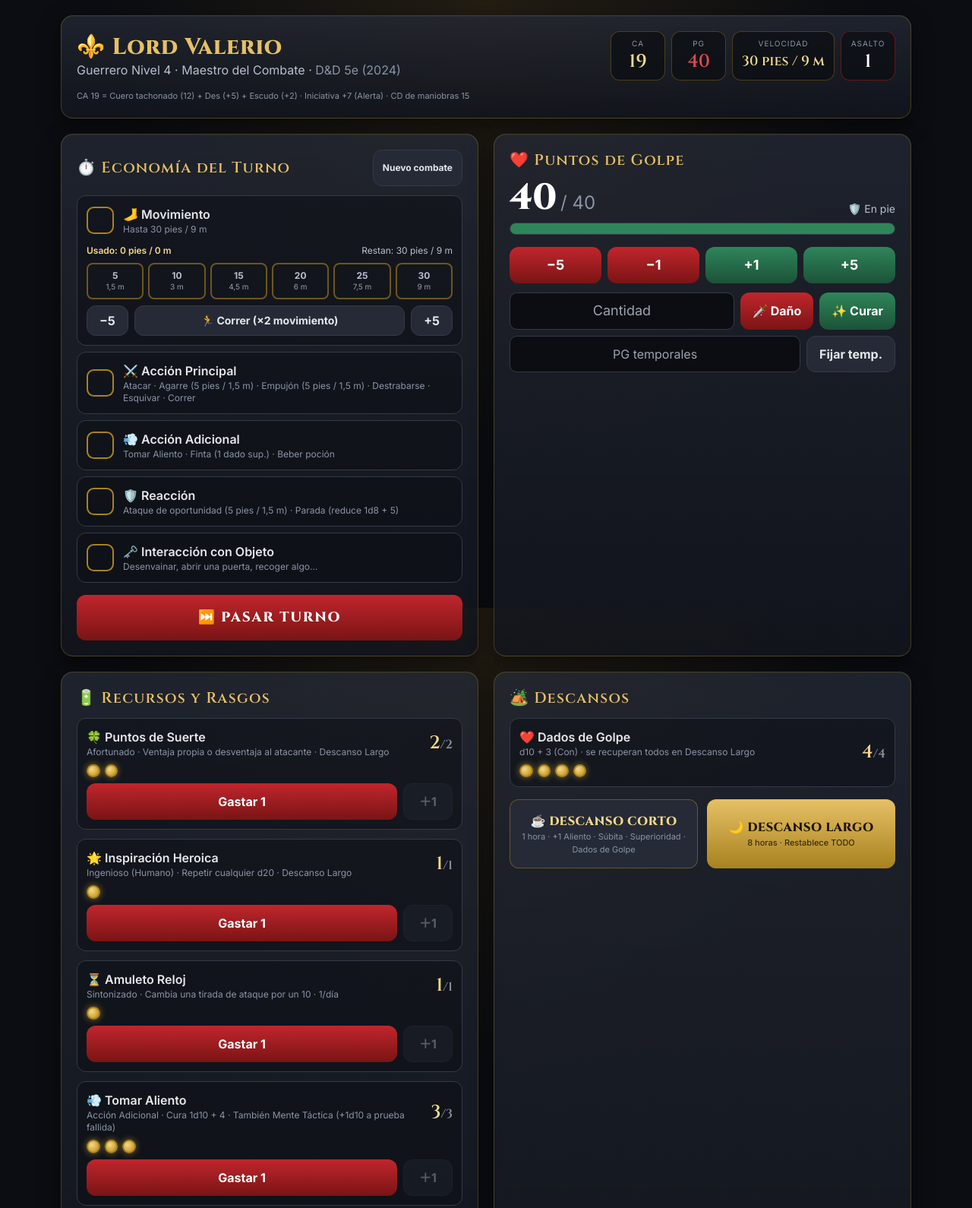
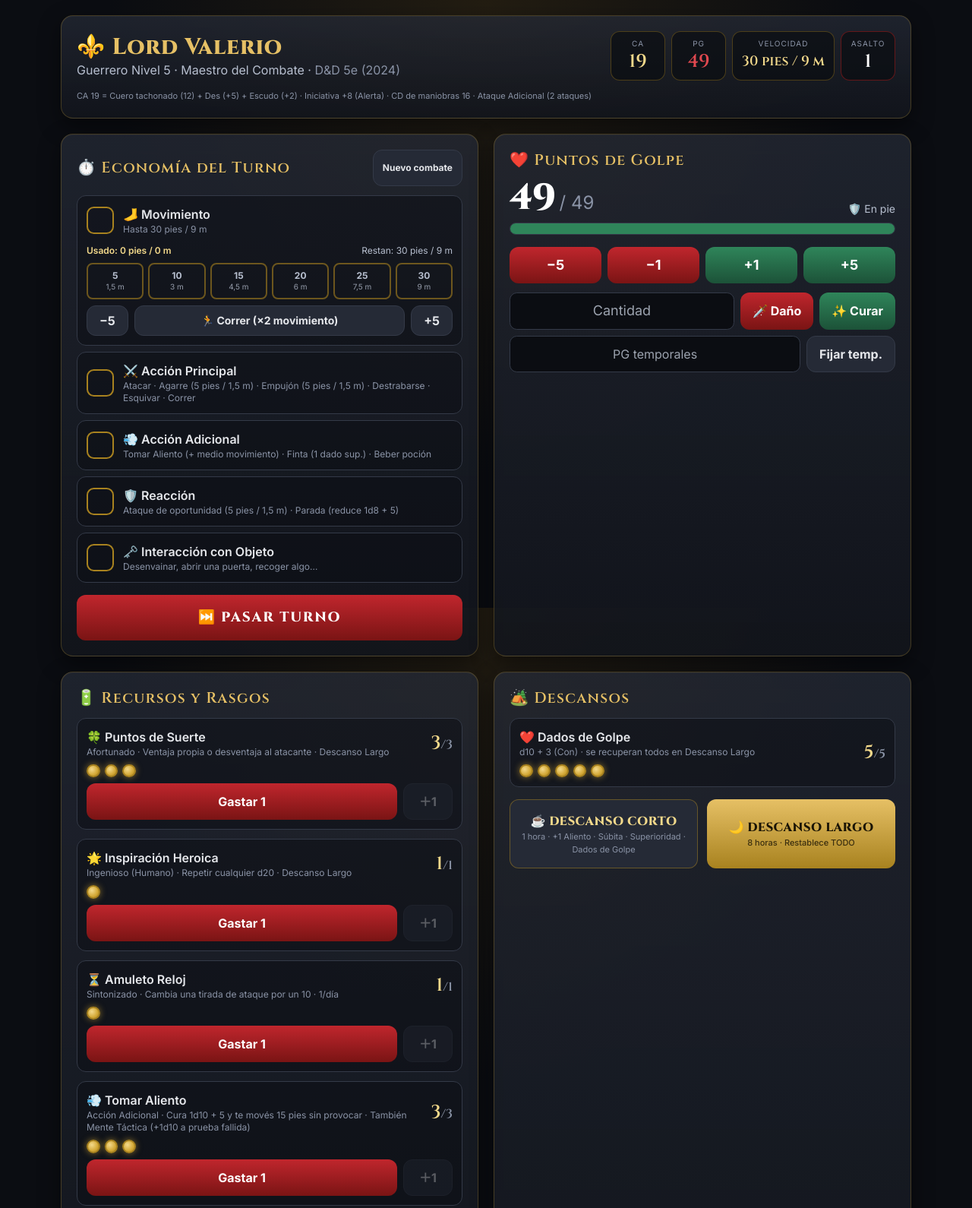
Before and after one commit to manganielloEmiliano/trackers-icespire, a plain HTML site: page valerio.html in a window 1280 px wide. Shown: the top 1590 px of the page at 76% size. Drawn offline with nearby package versions, Linux system fonts and the light colour scheme.

Commit message:
feat: level Valerio up to Fighter 5

```diff
--- a/valerio.html
+++ b/valerio.html
@@ -88,7 +88,7 @@
     <div class="flex flex-wrap items-center justify-between gap-4">
       <div>
         <h1 class="font-display text-2xl sm:text-3xl font-extrabold text-gold-400 tracking-wide">⚜️ Lord Valerio</h1>
-        <p class="text-ink-300 text-sm sm:text-base">Guerrero Nivel 4 · Maestro del Combate · <span class="text-ink-400">D&amp;D 5e (2024)</span></p>
+        <p class="text-ink-300 text-sm sm:text-base">Guerrero Nivel 5 · Maestro del Combate · <span class="text-ink-400">D&amp;D 5e (2024)</span></p>
       </div>
       <div class="flex flex-wrap gap-2 text-center">
         <div class="bg-ink-950/70 border border-gold-600/40 rounded-xl px-3 py-2 min-w-[72px]">
@@ -97,7 +97,7 @@
         </div>
         <div class="bg-ink-950/70 border border-gold-600/40 rounded-xl px-3 py-2 min-w-[72px]">
           <div class="text-[10px] uppercase tracking-widest text-ink-400">PG</div>
-          <div class="font-display text-2xl text-crimson-400" id="hdrHp">40</div>
+          <div class="font-display text-2xl text-crimson-400" id="hdrHp">49</div>
         </div>
         <div class="bg-ink-950/70 border border-gold-600/40 rounded-xl px-3 py-2">
           <div class="text-[10px] uppercase tracking-widest text-ink-400">Velocidad</div>
@@ -109,7 +109,7 @@
         </div>
       </div>
     </div>
-    <p class="text-[11px] text-ink-400 mt-3">CA 19 = Cuero tachonado (12) + Des (+5) + Escudo (+2) · Iniciativa +7 (Alerta) · CD de maniobras 15</p>
+    <p class="text-[11px] text-ink-400 mt-3">CA 19 = Cuero tachonado (12) + Des (+5) + Escudo (+2) · Iniciativa +8 (Alerta) · CD de maniobras 16 · Ataque Adicional (2 ataques)</p>
   </header>
 
   <div class="grid gap-5 lg:grid-cols-2">
@@ -175,7 +175,7 @@
     <!-- FICHA -->
     <section class="card p-4 sm:p-5 lg:col-span-2">
       <details open>
-        <summary class="card-title text-xl cursor-pointer select-none">📜 Ficha del Personaje · Nivel 4</summary>
+        <summary class="card-title text-xl cursor-pointer select-none">📜 Ficha del Personaje · Nivel 5</summary>
         <div id="sheet" class="mt-4 space-y-5"></div>
       </details>
     </section>
@@ -217,7 +217,7 @@
 
   const STORAGE_KEY = 'lord-valerio-tracker-v5';
   const CON_MOD = 3; // Constitución 17 (hoja PDF v13)
-  const FIGHTER_LEVEL = 4;
+  const FIGHTER_LEVEL = 5;
   const SPEED = 30;
 
   // ---------- Utilidades ----------
@@ -233,17 +233,17 @@
   // ---------- Estado por defecto ----------
   const CALTROPS_INFO = `🎒 En tu cinturón · Acción: cubren ${fmt(5)} · TS Des CD 15 o 1 perforante y velocidad 0`;
   const defaults = () => ({
-    hp: 40, maxHp: 40, temp: 0,
+    hp: 49, maxHp: 49, temp: 0,
     round: 1, moved: 0, dash: false, surgeActive: false,
     turn: { move: false, action: false, extra: false, bonus: false, reaction: false, object: false },
     res: {
-      luck:  { cur: 2, max: 2 },
+      luck:  { cur: 3, max: 3 },
       insp:  { cur: 1, max: 1 },
       clock: { cur: 1, max: 1 },
       wind:  { cur: 3, max: 3 },
       surge: { cur: 1, max: 1 },
       sup:   { cur: 4, max: 4 },
-      hd:    { cur: 4, max: 4 }
+      hd:    { cur: 5, max: 5 }
     },
     items: [
       { id: uid(), icon: '🏹', name: 'Flechas de Arco Largo', cur: 59, max: 60, info: `Alcance 150/600 pies (${meters(150)}/${meters(600)} m) · Maestría: Ralentizar` },
@@ -260,13 +260,13 @@
     luck:  { icon: '🍀', name: 'Puntos de Suerte', sub: 'Afortunado · Ventaja propia o desventaja al atacante · Descanso Largo' },
     insp:  { icon: '🌟', name: 'Inspiración Heroica', sub: 'Ingenioso (Humano) · Repetir cualquier d20 · Descanso Largo' },
     clock: { icon: '⏳', name: 'Amuleto Reloj', sub: 'Sintonizado · Cambia una tirada de ataque por un 10 · 1/día' },
-    wind:  { icon: '💨', name: 'Tomar Aliento', sub: `Acción Adicional · Cura 1d10 + ${FIGHTER_LEVEL} · También Mente Táctica (+1d10 a prueba fallida)` },
+    wind:  { icon: '💨', name: 'Tomar Aliento', sub: `Acción Adicional · Cura 1d10 + ${FIGHTER_LEVEL} y te movés 15 pies sin provocar · También Mente Táctica (+1d10 a prueba fallida)` },
     surge: { icon: '⚡', name: 'Acción Súbita', sub: '+1 Acción Principal este turno' },
     sup:   { icon: '🎲', name: 'Dados de Superioridad', sub: 'd8 · CD 15 · Ataque de Maniobra · Finta · Parada' }
   };
 
-  // ---------- Ficha (Nivel 4 · hoja v14 corregida) ----------
-  const PROF = 2;
+  // ---------- Ficha (Nivel 5 · hoja v17 + objetos mágicos) ----------
+  const PROF = 3;
   const abilityMod = score => Math.floor((score - 10) / 2);
   const signed = n => (n >= 0 ? `+${n}` : `${n}`);
 
@@ -289,28 +289,32 @@
   ].map(([name, ab, prof, adv]) => ({ name, ab, prof: !!prof, adv: !!adv, mod: MOD[ab] + (prof ? PROF : 0) }));
 
   const WEAPONS = [
-    { name: 'Estoque +1', atk: 8, dice: [1, 8], dmg: 8, type: 'perforante (mágico)', range: fmt(5),
+    { name: 'Estoque +1', atk: 9, dice: [1, 8], dmg: 8, type: 'perforante (mágico)', range: fmt(5),
       mastery: 'Molestar (Vex): ventaja en tu próximo ataque contra ese objetivo', note: 'Sutil · Duelo +2' },
-    { name: 'Arco Largo', atk: 7, dice: [1, 8], dmg: 5, type: 'perforante', range: `150/600 pies (${meters(150)}/${meters(600)} m)`,
+    { name: 'Arco Largo', atk: 8, dice: [1, 8], dmg: 5, type: 'perforante', range: `150/600 pies (${meters(150)}/${meters(600)} m)`,
       mastery: 'Ralentizar (Slow): −10 pies (3 m) de velocidad', note: 'A dos manos: sin escudo, CA 17' },
-    { name: 'Daga', atk: 7, dice: [1, 4], dmg: 7, type: 'perforante', range: `${fmt(5)} · arrojadiza 20/60 pies (6/18 m)`,
+    { name: 'Ballesta de Mano', atk: 8, dice: [1, 6], dmg: 5, type: 'perforante', range: `30/120 pies (${meters(30)}/${meters(120)} m)`,
+      mastery: 'Molestar (Vex): ventaja en tu próximo ataque contra ese objetivo', note: 'Ligera · Carga (1 disparo por acción, ataque o reacción)' },
+    { name: 'Daga', atk: 8, dice: [1, 4], dmg: 7, type: 'perforante', range: `${fmt(5)} · arrojadiza 20/60 pies (6/18 m)`,
       mastery: 'Sin maestría activa', note: 'x2 · Arrojada: 1d4 + 5 (sin Duelo)' }
   ];
 
   const FEATURES = [
     ['Estilo de Combate: Duelo', '+2 al daño con un arma cuerpo a cuerpo a una mano y ninguna otra arma (el escudo está permitido).'],
+    ['Ataque Adicional (Nv 5)', 'Al usar la acción Atacar en tu turno, haces 2 ataques en vez de 1.'],
+    ['Desplazamiento Táctico (Nv 5)', 'Al usar Tomar Aliento, puedes moverte hasta la mitad de tu velocidad (15 pies / 4,5 m) sin provocar ataques de oportunidad.'],
     ['Tomar Aliento', `Acción adicional: cura 1d10 + ${FIGHTER_LEVEL}. 3 usos por descanso largo; recuperas 1 en descanso corto.`],
     ['Mente Táctica', 'Al fallar una prueba de característica, gasta 1 uso de Tomar Aliento para sumar 1d10. Si aun así fallas, no se gasta.'],
     ['Acción Súbita', '1 Acción Principal extra en tu turno (no para Magia). 1 uso por descanso corto o largo.'],
-    ['Maestría de Armas (4)', 'Estoque (Molestar) y Arco Largo (Ralentizar). La Cimitarra se vendió: quedan 2 maestrías por elegir.'],
-    ['Superioridad en Combate', '4 dados d8 por descanso corto o largo. CD de maniobras 15 (8 + 2 + 5 DES).'],
+    ['Maestría de Armas (4)', 'Estoque (Molestar), Arco Largo (Ralentizar) y Ballesta de Mano (Molestar). La Cimitarra se regaló: queda 1 maestría por elegir.'],
+    ['Superioridad en Combate', '4 dados d8 por descanso corto o largo. CD de maniobras 16 (8 + 3 + 5 DES).'],
     ['Ataque de Maniobra', '+1d8 al daño; un aliado puede usar su reacción para moverse la mitad de su velocidad sin provocar ataques de oportunidad.'],
     ['Finta', 'Acción adicional: ventaja en tu próximo ataque este turno contra una criatura a 5 pies (1,5 m); +1d8 al daño si impacta.'],
     ['Parada', 'Reacción al recibir daño cuerpo a cuerpo: reduces el daño en 1d8 + 5.'],
     ['Estudio de la Guerra', 'Competencia con Herramientas de Cartógrafo y en Perspicacia.'],
     ['Mejora de Característica (Nv 4)', '+2 a Destreza (19 → 20).'],
     ['Alerta', `+${PROF} a la iniciativa (total ${signed(MOD.DES + PROF)}). Puedes intercambiar tu iniciativa con un aliado dispuesto.`],
-    ['Afortunado', '2 Puntos de Suerte por descanso largo: ventaja propia o desventaja a un ataque contra ti.'],
+    ['Afortunado', '3 Puntos de Suerte (= bonificador de competencia) por descanso largo: ventaja propia o desventaja a un ataque contra ti.'],
     ['Ingenioso (Humano)', 'Inspiración Heroica tras cada descanso largo.']
   ];
 
@@ -318,7 +322,7 @@
     { k: 'move',     icon: '🦶', title: 'Movimiento',             desc: `Hasta ${fmt(30)}` },
     { k: 'action',   icon: '⚔️', title: 'Acción Principal',       desc: `Atacar · Agarre (${fmt(5)}) · Empujón (${fmt(5)}) · Destrabarse · Esquivar · Correr` },
     { k: 'extra',    icon: '⚡', title: 'Acción Principal extra', desc: 'Otorgada por Acción Súbita', onlyIfSurge: true },
-    { k: 'bonus',    icon: '💨', title: 'Acción Adicional',       desc: 'Tomar Aliento · Finta (1 dado sup.) · Beber poción' },
+    { k: 'bonus',    icon: '💨', title: 'Acción Adicional',       desc: 'Tomar Aliento (+ medio movimiento) · Finta (1 dado sup.) · Beber poción' },
     { k: 'reaction', icon: '🛡️', title: 'Reacción',               desc: `Ataque de oportunidad (${fmt(5)}) · Parada (reduce 1d8 + 5)` },
     { k: 'object',   icon: '🗝️', title: 'Interacción con Objeto', desc: 'Desenvainar, abrir una puerta, recoger algo…' }
   ];
@@ -330,10 +334,18 @@
       const raw = localStorage.getItem(STORAGE_KEY);
       if (!raw) return base;
       const saved = JSON.parse(raw);
+      // Subida de nivel: los máximos salen siempre del código; si crecen, la diferencia se suma al valor actual
+      const grow = (cur, oldMax, newMax) => clamp(cur + Math.max(0, newMax - (oldMax ?? newMax)), 0, newMax);
+      const savedRes = saved.res || {};
       return {
         ...base, ...saved,
+        maxHp: base.maxHp,
+        hp: grow(saved.hp ?? base.hp, saved.maxHp, base.maxHp),
         turn: { ...base.turn, ...saved.turn },
-        res: Object.fromEntries(Object.keys(base.res).map(k => [k, { ...base.res[k], ...(saved.res || {})[k] }])),
+        res: Object.fromEntries(Object.keys(base.res).map(k => {
+          const r = savedRes[k];
+          return [k, r ? { cur: grow(r.cur, r.max, base.res[k].max), max: base.res[k].max } : base.res[k]];
+        })),
         // Los abrojos pasaron de la mula al cinturón: actualiza la nota guardada
         items: Array.isArray(saved.items)
           ? saved.items.map(it => (it.name === 'Abrojos' ? { ...it, info: CALTROPS_INFO } : it))
@@ -620,7 +632,7 @@
         ${stat('CA', '19 <span class="text-xs text-ink-400">(17 sin escudo)</span>')}
         ${stat('Percepción pasiva', 10 + SKILLS.find(s => s.name === 'Percepción').mod)}
         ${stat('CD maniobras', 8 + PROF + MOD.DES)}
-        ${stat('Dados de Golpe', '4d10')}
+        ${stat('Dados de Golpe', '5d10')}
       </div>
       <div>
         <h3 class="text-sm uppercase tracking-widest text-ink-400 mb-2">Características y salvaciones</h3>
@@ -643,6 +655,7 @@
         <div><span class="text-gold-400">Herramientas:</span> Navegante, Vehículos acuáticos, Cartógrafo.</div>
         <div><span class="text-gold-400">Idiomas:</span> Común, Élfico, Jerga de Corsarios.</div>
         <div><span class="text-gold-400">Objetos mágicos:</span> Estoque +1 · Amuleto Reloj (sintonizado) · Guanteletes de Fuerza de Ogro (sintonizado: Fuerza 19) · Casco de Intimidación (ventaja en Intimidación). Sintonización 2/3.</div>
+        <div><span class="text-gold-400">Equipo destacado:</span> Ropa para el frío (ventaja en salvaciones contra frío extremo).</div>
       </div>`;
   }
 
```
